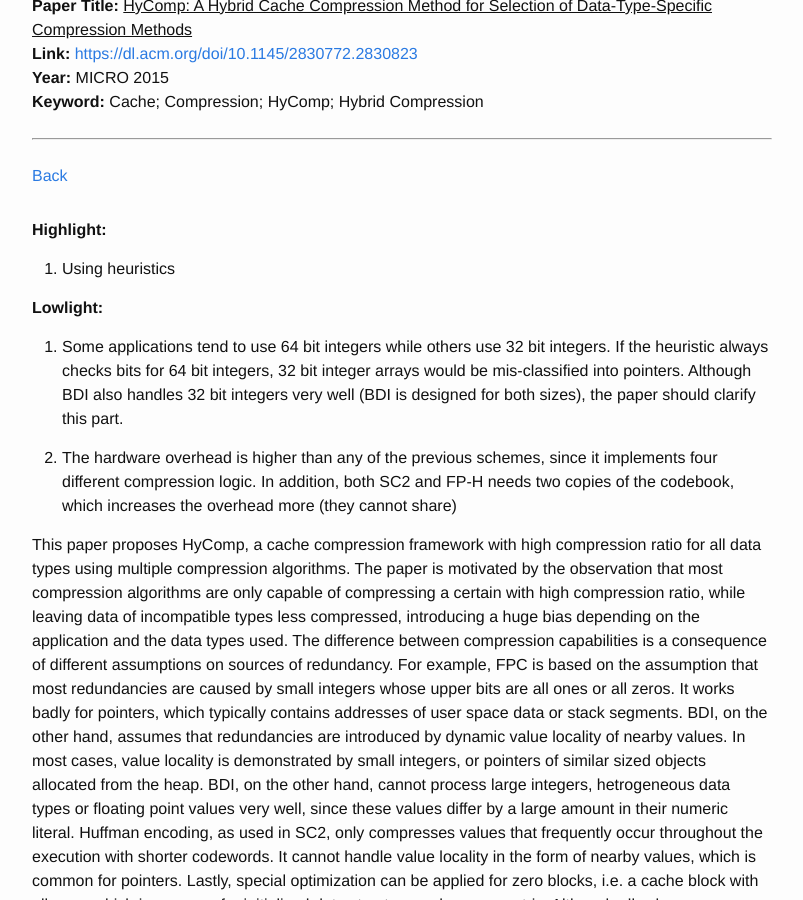
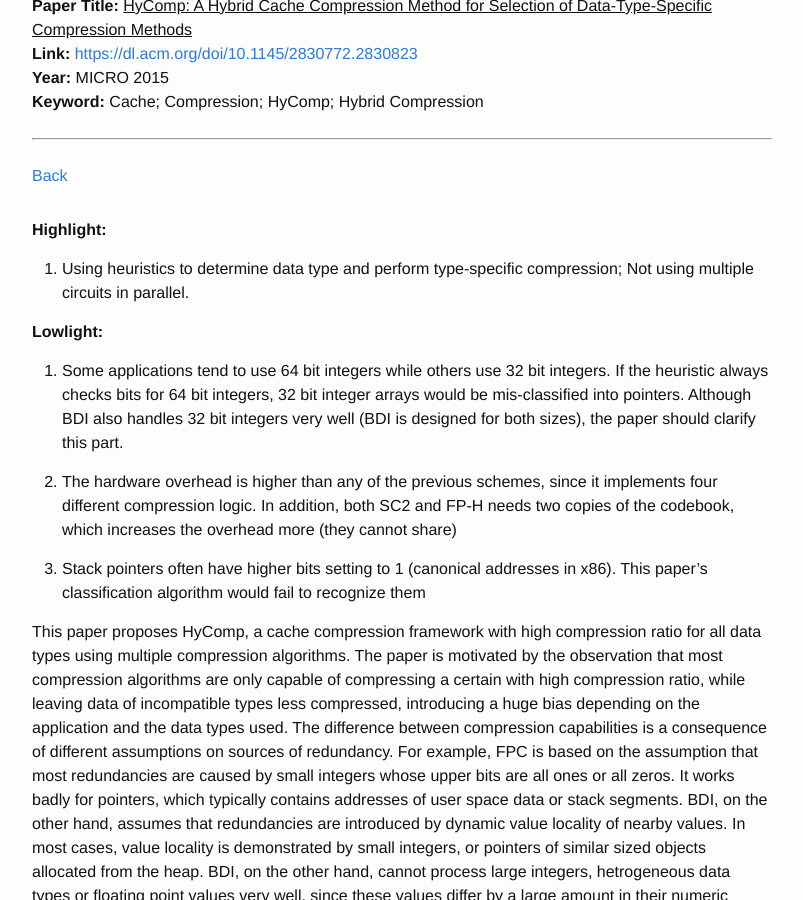
Before and after one commit to wangziqi2013/wangziqi2013.github.io, a Jekyll site: the page built from _posts/2020-07-12-hycomp.markdown, in a window 1280 px wide and 900 px high, scrolled down 340 px. Shown: the whole window, without its empty margins (238-1041 px from the left). Built offline with Jekyll 4.4.1, drawn with Linux system fonts in a browser that asks for light colours; some of the changed text lies outside the part shown.

Commit message:
Adding lowlight

```diff
--- a/_posts/2020-07-12-hycomp.markdown
+++ b/_posts/2020-07-12-hycomp.markdown
@@ -15,7 +15,7 @@ version_mgmt:
 
 **Highlight:**
 
-1. Using heuristics
+1. Using heuristics to determine data type and perform type-specific compression; Not using multiple circuits in parallel.
 
 **Lowlight:**
 
@@ -25,6 +25,9 @@ version_mgmt:
 
 2. The hardware overhead is higher than any of the previous schemes, since it implements four different compression logic.
    In addition, both SC2 and FP-H needs two copies of the codebook, which increases the overhead more (they cannot share)
+
+3. Stack pointers often have higher bits setting to 1 (canonical addresses in x86). This paper's classification
+   algorithm would fail to recognize them
 
 This paper proposes HyComp, a cache compression framework with high compression ratio for all data types using multiple
 compression algorithms. The paper is motivated by the observation that most compression algorithms are only capable of
@@ -78,7 +81,3 @@ without any eviction. If, on the other hand, the new block cannot fit into the o
 free tag, at least one LRU tag, together with its data, must be evicted. In the worst case, two tags are evicted to
 free an entire physical slot. The paper also mentioned that zero block tags should be given less priority when determining
 the eviction victim, in addition to conventional LRU, without much elaboration on this.
-
-The heuristics works as follows. When an uncompressed block is to be processed, the cache controller first guesses the
-data type of values in the block, and then selects the best compression algorithm based on type information.
-Data type is determined by inspecting bits from each aligned 64 bit
```
